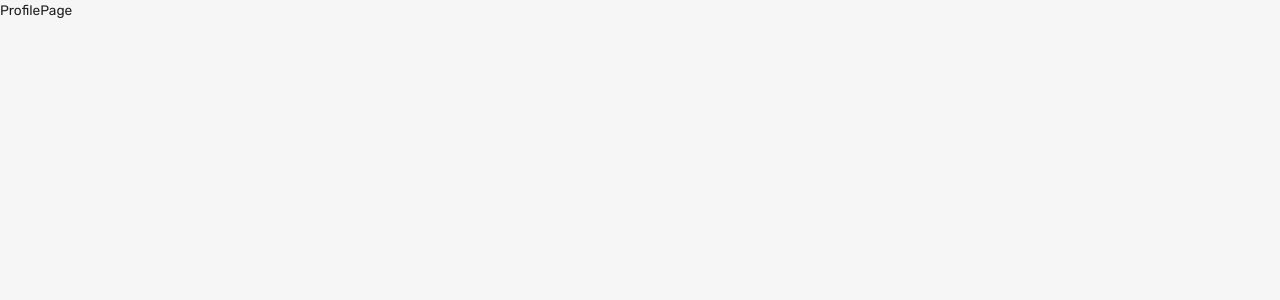
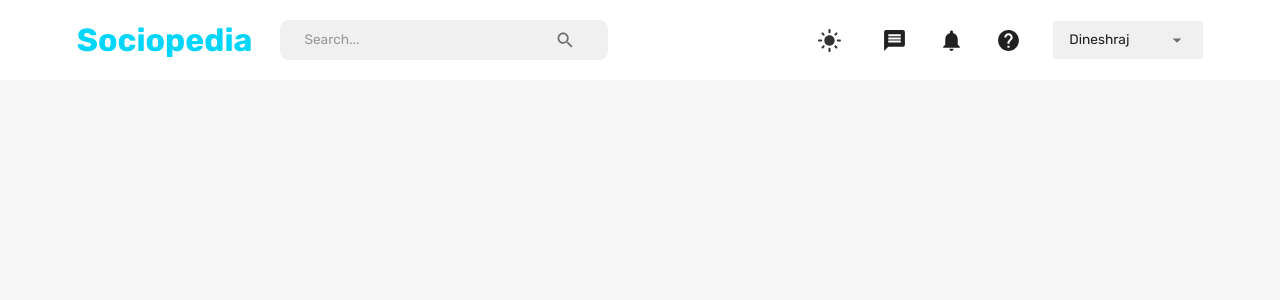
Before and after one commit to dineshraj100/Socialmedia, a React (Create React App) app in the folder client/: page /home in a window 1280 px wide. Shown: the top 300 px of the page. Built offline with nearby package versions, Linux system fonts and the light colour scheme.

Commit message:
Navbar setup

```diff
--- /dev/null
+++ b/client/src/components/FlexBetween.jsx
@@ -0,0 +1,10 @@
+import { Box } from '@mui/material';
+import { styled } from '@mui/system';
+
+const FlexBetween = styled(Box)({
+  display: 'flex',
+  justifyContent: 'space-between',
+  alignItems: 'center',
+});
+
+export default FlexBetween;
--- a/client/src/scenes/homePage/index.jsx
+++ b/client/src/scenes/homePage/index.jsx
@@ -1,7 +1,13 @@
+import { Box } from '@mui/material';
 import React from 'react';
+import Navbar from 'scenes/navbar';
 
-const ProfilePage = () => {
-  return <div>ProfilePage</div>;
+const HomePage = () => {
+  return (
+    <Box>
+      <Navbar />
+    </Box>
+  );
 };
 
-export default ProfilePage;
+export default HomePage;
--- a/client/src/scenes/navbar/index.jsx
+++ b/client/src/scenes/navbar/index.jsx
@@ -1,7 +1,200 @@
 import React from 'react';
+import { useState } from 'react';
+import {
+  Box,
+  IconButton,
+  InputBase,
+  Typography,
+  Select,
+  MenuItem,
+  FormControl,
+  useTheme,
+  useMediaQuery,
+} from '@mui/material';
+import {
+  Search,
+  Message,
+  DarkMode,
+  LightMode,
+  Notifications,
+  Help,
+  Menu,
+  Close,
+} from '@mui/icons-material';
+import { useDispatch, useSelector } from 'react-redux';
+import { setMode, setLogout } from 'state';
+import { useNavigate } from 'react-router-dom';
+import FlexBetween from 'components/FlexBetween';
 
 const Navbar = () => {
-  return <div>Navbar</div>;
+  const [isMobileMenuToggled, setIsMobileMenuToggled] = useState(false);
+  const dispatch = useDispatch();
+  const navigate = useNavigate();
+  const user = useSelector((state) => state.user);
+  const isNonMobileScreens = useMediaQuery('(min-width:1000px)');
+
+  const theme = useTheme();
+  const neutralLight = theme.palette.neutral.light;
+  const dark = theme.palette.neutral.dark;
+  const background = theme.palette.background.default;
+  const primaryLight = theme.palette.primary.light;
+  const alt = theme.palette.background.alt;
+
+  // as backend is not linked for the below code i hard coded in 45th line. after backend is attached remove 45 th line
+  // const fullName = `${user.firstName} ${user.lastName}`;
+  const fullName = `Dineshraj`;
+
+  return (
+    <FlexBetween padding='1rem 6%' backgroundColor={alt}>
+      <FlexBetween gap='1.75rem'>
+        <Typography
+          fontWeight='bold'
+          fontSize='clamp(1rem,2rem,2.25rem)'
+          color='primary'
+          onClick={() => navigate('/home')}
+          sx={{
+            '&:hover': {
+              color: primaryLight,
+              cursor: 'pointer',
+            },
+          }}
+        >
+          Sociopedia
+        </Typography>
+        {isNonMobileScreens && (
+          <FlexBetween
+            backgroundColor={neutralLight}
+            borderRadius='9px'
+            gap='3rem'
+            padding='0.1rem 1.5rem'
+          >
+            <InputBase placeholder='Search...' />
+            <IconButton>
+              <Search />
+            </IconButton>
+          </FlexBetween>
+        )}
+      </FlexBetween>
+
+      {/* Desktop Navbar */}
+      {isNonMobileScreens ? (
+        <FlexBetween gap='2rem'>
+          <IconButton onClick={() => dispatch(setMode())}>
+            {theme.palette.mode === 'dark' ? (
+              <DarkMode sx={{ fontSize: '25px' }} />
+            ) : (
+              <LightMode sx={{ color: dark, fontSize: '25px' }} />
+            )}
+          </IconButton>
+          <Message sx={{ fontSize: '25px' }} />
+          <Notifications sx={{ fontSize: '25px' }} />
+          <Help sx={{ fontSize: '25px' }} />
+          <FormControl variant='standard' value={fullName}>
+            <Select
+              value={fullName}
+              sx={{
+                backgroundColor: neutralLight,
+                width: '150px',
+                borderRadius: '0.25rem',
+                p: '0.25rem 1rem',
+                '& .MuiSvgIcon-root': {
+                  pr: '0.25rem',
+                  width: '3rem',
+                },
+                '& .MuiSelect-select:focus': {
+                  backgroundColor: neutralLight,
+                },
+              }}
+              input={<InputBase />}
+            >
+              <MenuItem value={fullName}>
+                <Typography>{fullName}</Typography>
+              </MenuItem>
+              <MenuItem onClick={() => dispatch(setLogout())}>Logout</MenuItem>
+            </Select>
+          </FormControl>
+        </FlexBetween>
+      ) : (
+        <IconButton
+          onClick={() => setIsMobileMenuToggled(!isMobileMenuToggled)}
+        >
+          <Menu />
+        </IconButton>
+      )}
+
+      {/* Mobile view navbar */}
+      {!isNonMobileScreens && isMobileMenuToggled && (
+        <Box
+          position='fixed'
+          right='0'
+          bottom='0'
+          height='100%'
+          zIndex='10'
+          maxWidth='500px'
+          minWidth='300px'
+          backgroundColor={background}
+        >
+          {/* close Icon */}
+          <Box display='flex' justifyContent='flex-end' p='1rem'>
+            <IconButton
+              onClick={() => setIsMobileMenuToggled(!isMobileMenuToggled)}
+            >
+              <Close />
+            </IconButton>
+          </Box>
+
+          {/* Menu items */}
+          <FlexBetween
+            display='flex'
+            flexDirection='column'
+            justifyContent='center'
+            alignItems='center'
+            gap='3rem'
+          >
+            <IconButton
+              onClick={() => dispatch(setMode())}
+              sx={{ fontSize: '25px' }}
+            >
+              {theme.palette.mode === 'dark' ? (
+                <DarkMode sx={{ fontSize: '25px' }} />
+              ) : (
+                <LightMode sx={{ color: dark, fontSize: '25px' }} />
+              )}
+            </IconButton>
+            <Message sx={{ fontSize: '25px' }} />
+            <Notifications sx={{ fontSize: '25px' }} />
+            <Help sx={{ fontSize: '25px' }} />
+            <FormControl variant='standard' value={fullName}>
+              <Select
+                value={fullName}
+                sx={{
+                  backgroundColor: neutralLight,
+                  width: '150px',
+                  borderRadius: '0.25rem',
+                  p: '0.25rem 1rem',
+                  '& .MuiSvgIcon-root': {
+                    pr: '0.25rem',
+                    width: '3rem',
+                  },
+                  '& .MuiSelect-select:focus': {
+                    backgroundColor: neutralLight,
+                  },
+                }}
+                input={<InputBase />}
+              >
+                <MenuItem value={fullName}>
+                  <Typography>{fullName}</Typography>
+                </MenuItem>
+                <MenuItem onClick={() => dispatch(setLogout())}>
+                  Logout
+                </MenuItem>
+              </Select>
+            </FormControl>
+          </FlexBetween>
+        </Box>
+      )}
+    </FlexBetween>
+  );
 };
 
 export default Navbar;
```
